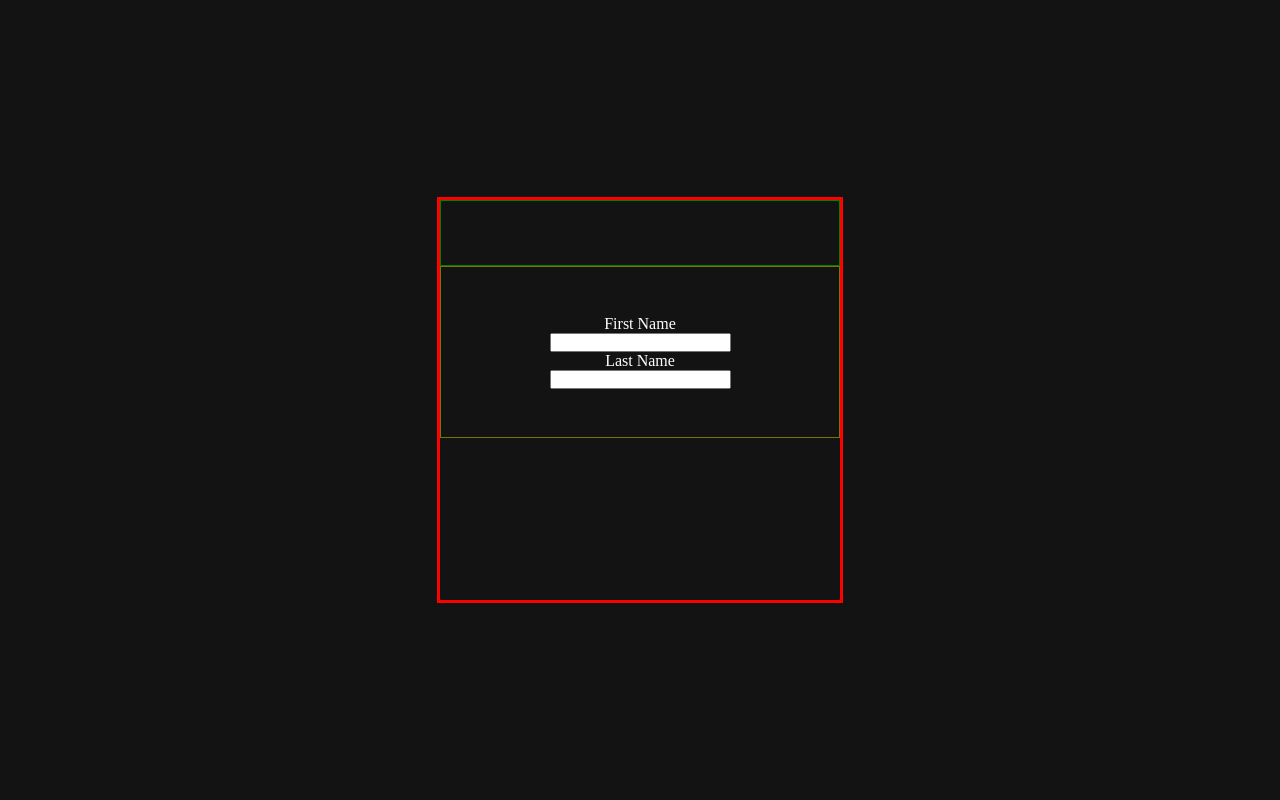
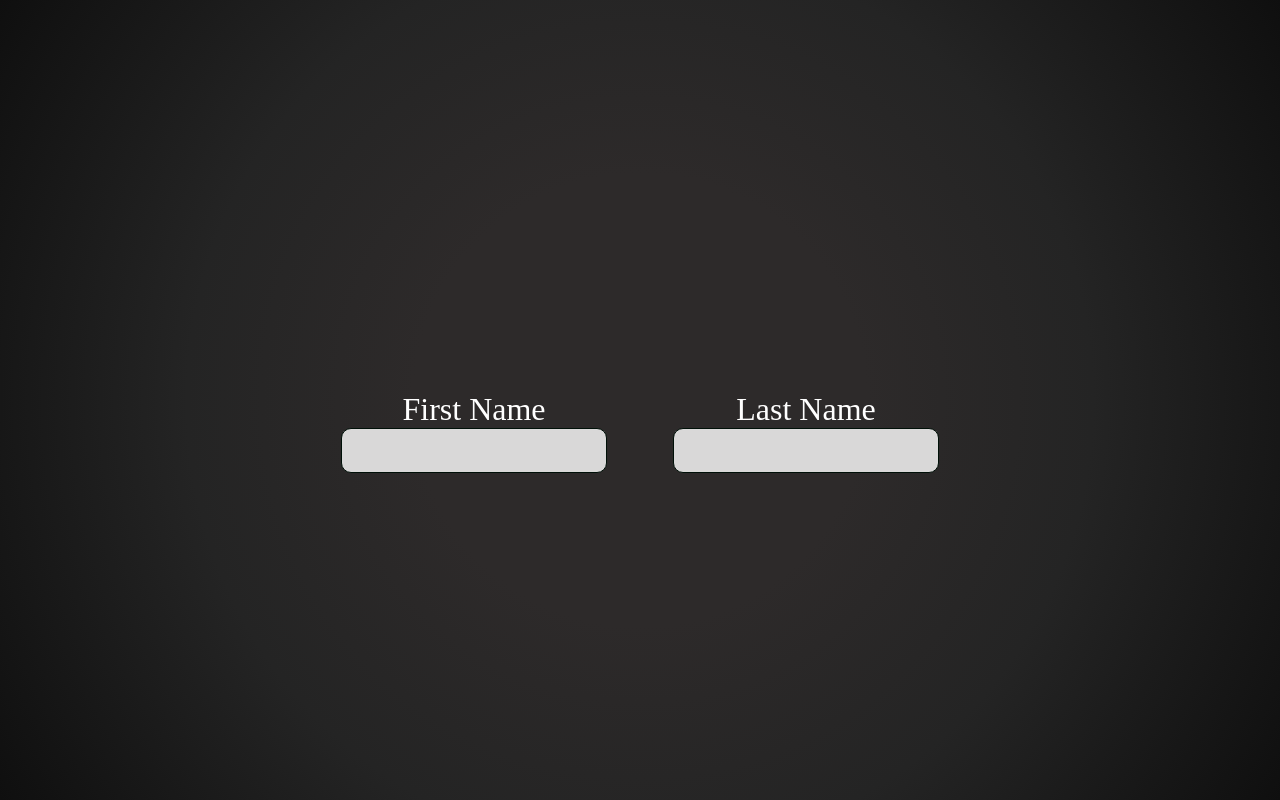
Before and after one commit to DrTevzadze/breaking-bad, a React (Vite) app: page / in a window 1280 px wide. Built offline with nearby package versions, Linux system fonts and the light colour scheme.

Commit message:
basically finished product

```diff
--- a/src/App.css
+++ b/src/App.css
@@ -1,8 +1,21 @@
 :root {
-  --background-color: rgb(20, 19, 19);
+  --background-color: radial-gradient(
+    circle,
+    rgba(45, 42, 42, 1) 30%,
+    rgba(36, 36, 36, 1) 60%,
+    rgba(15, 15, 15, 1) 100%
+  );
+  --logo: radial-gradient(
+    circle,
+    rgba(0, 108, 55, 1) 0%,
+    rgba(0, 65, 34, 1) 89%,
+    rgba(0, 59, 30, 1) 100%
+  );
   --font-clr: #fff;
   --font-large: 6rem;
   --font-medium: 2rem;
+  --font-small: 1.6rem;
+  --black-boarder: rgba(0, 0, 0, 0.7);
 }
 
 *,
@@ -14,30 +27,53 @@
 }
 
 body {
-  background-color: var(--background-color);
+  background: var(--background-color);
   color: var(--font-clr);
   display: grid;
   place-items: center;
   height: 100vh;
   overflow: hidden;
-  outline: 1px solid green;
 }
 
 .main-container {
-  outline: 3px solid red;
-  height: 50vh;
-  width: 50vh;
   text-align: center;
+  display: flex;
+  justify-content: center;
+  align-items: center;
+  flex-direction: column;
+  margin: 2rem;
 }
 
 .content {
   font-size: var(--font-large);
-  letter-spacing: 0.5rem;
+  letter-spacing: 0.3rem;
   padding: 2rem;
-  border: 1px solid green;
+  text-align: center;
+}
+
+.result {
+  background: var(--logo);
+  padding: 0.4rem;
+  border: 2px solid var(--black-boarder);
+  text-shadow: 1px 2px 2px var(--black-boarder);
+  font-size: calc(var(--font-large) + 0.3em);
+  margin: 4px;
 }
 
 .inputs {
-  padding: 3rem;
-  border: 1px solid rgb(118, 118, 7);
+  display: flex;
 }
+
+label {
+  font-size: var(--font-medium);
+}
+
+input {
+  font-size: var(--font-small);
+  font-family: serif;
+  width: 80%;
+  border-radius: 10px;
+  border: 1px solid #001008;
+  background-color: rgb(217, 216, 216);
+  padding: 0.4rem 0.5rem;
+}
--- a/src/App.jsx
+++ b/src/App.jsx
@@ -19,11 +19,12 @@
   }, [lastName]);
 
   return (
-    <div className="main-container">
+    <>
       <div className="content">
         <Logo result={first} />
         <Logo result={last} />
       </div>
+      <div className="main-container">
         <div className="inputs">
           <Input
             label={"First Name"}
@@ -35,6 +36,7 @@
           />
         </div>
       </div>
+    </>
   );
 }
 
--- a/src/components/Input.jsx
+++ b/src/components/Input.jsx
@@ -4,7 +4,7 @@
       <label>
         {label}
         <br />
-        <input type="text" onChange={onChange} />
+        <input type="text" onChange={onChange} spellCheck={false} />
       </label>
     </div>
   );
--- a/src/components/Logo.jsx
+++ b/src/components/Logo.jsx
@@ -2,7 +2,7 @@
   return (
     <div>
       <span>{result[0]}</span>
-      <span>{result[1]}</span>
+      {result[1] && <span className="result">{result[1]}</span>}
       <span>{result[2]}</span>
     </div>
   );
--- a/src/utilities/periodicTable.js
+++ b/src/utilities/periodicTable.js
@@ -129,6 +129,11 @@
       break;
     }
   }
+
+  if (!result.length) {
+    result = [input, "", ""];
+  }
+
   return result;
 };
 
```
Lines whose indentation alone changed are shown as unchanged.
